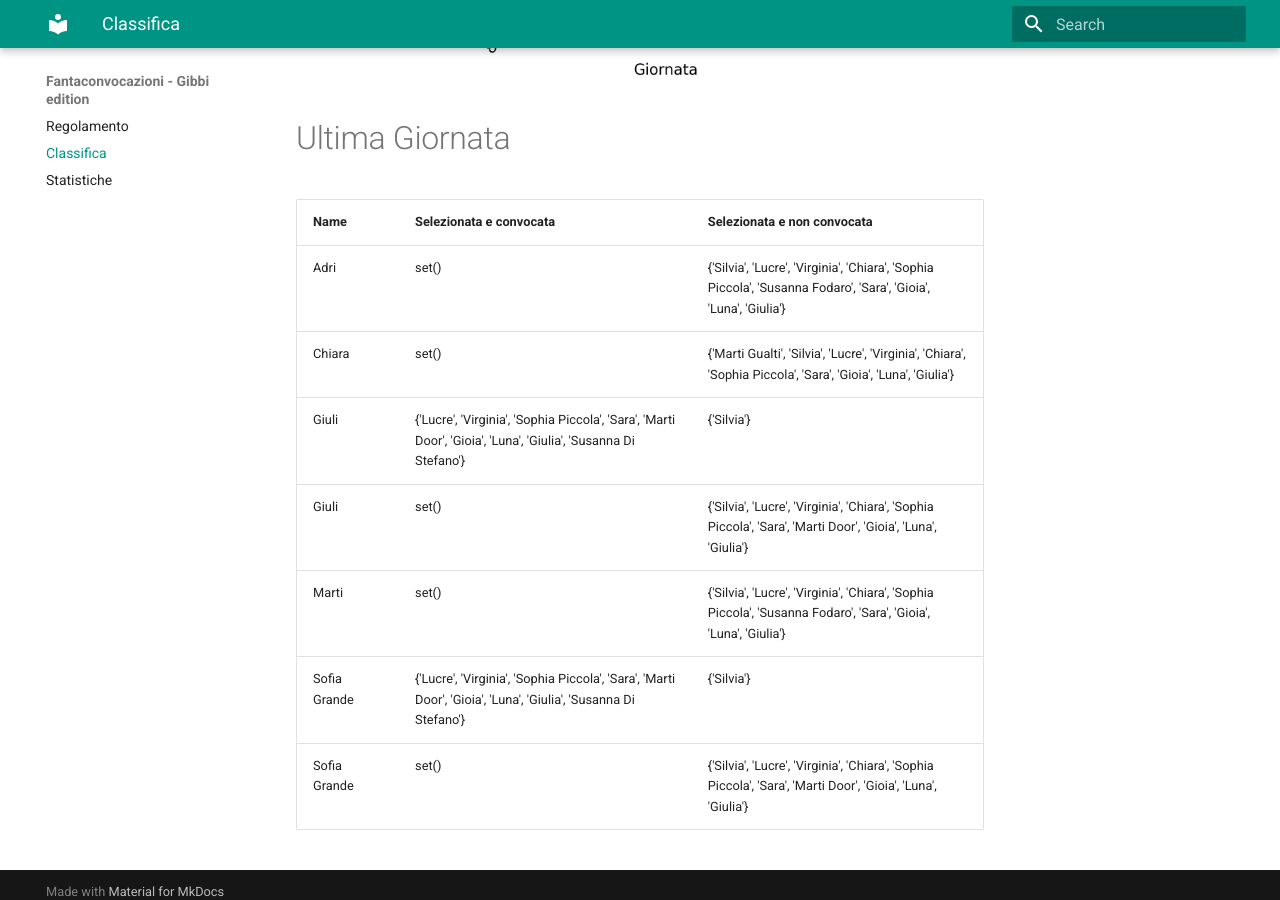
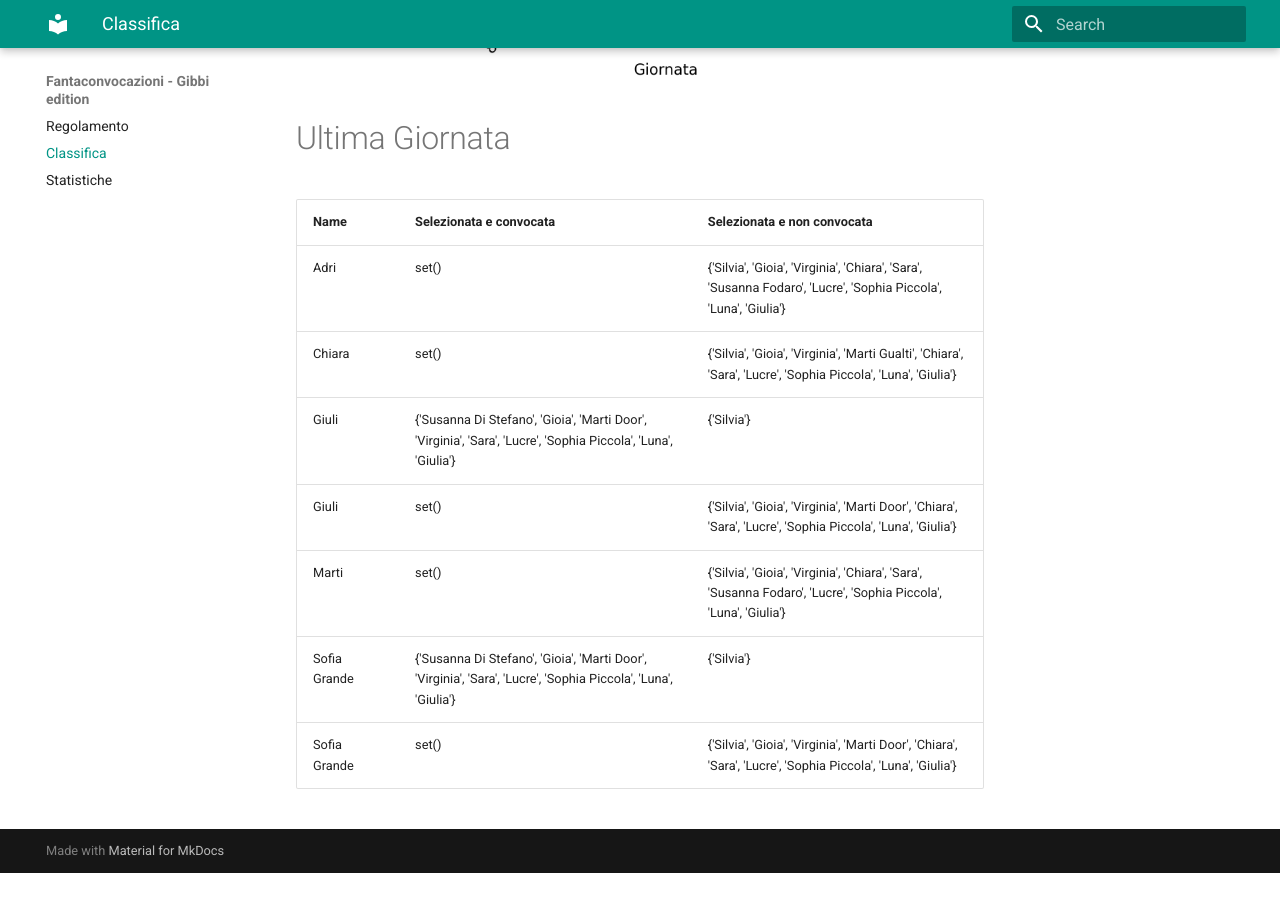
Before and after one commit to martinig94/fantagibbi, an MkDocs documentation site: the page built from docs/Classifica.md, in a window 1280 px wide and 900 px high, scrolled down 1030 px. Built offline with MkDocs 1.6.1 and Material for MkDocs 9.7.7, drawn with Linux system fonts in a browser that asks for light colours; after the commit the page ends 1903 px from its top, so only the background shows below that.

Commit message:
Auto-update from main.py

```diff
--- a/docs/Classifica.md
+++ b/docs/Classifica.md
@@ -18,11 +18,11 @@
 <!-- START_TABLE CORRECT -->
 | Name         | Selezionata e convocata                                                                                        | Selezionata e non convocata                                                                                      |
 |:-------------|:---------------------------------------------------------------------------------------------------------------|:-----------------------------------------------------------------------------------------------------------------|
-| Adri         | set()                                                                                                          | {'Silvia', 'Lucre', 'Virginia', 'Chiara', 'Sophia Piccola', 'Susanna Fodaro', 'Sara', 'Gioia', 'Luna', 'Giulia'} |
-| Chiara       | set()                                                                                                          | {'Marti Gualti', 'Silvia', 'Lucre', 'Virginia', 'Chiara', 'Sophia Piccola', 'Sara', 'Gioia', 'Luna', 'Giulia'}   |
-| Giuli        | {'Lucre', 'Virginia', 'Sophia Piccola', 'Sara', 'Marti Door', 'Gioia', 'Luna', 'Giulia', 'Susanna Di Stefano'} | {'Silvia'}                                                                                                       |
-| Giuli        | set()                                                                                                          | {'Silvia', 'Lucre', 'Virginia', 'Chiara', 'Sophia Piccola', 'Sara', 'Marti Door', 'Gioia', 'Luna', 'Giulia'}     |
-| Marti        | set()                                                                                                          | {'Silvia', 'Lucre', 'Virginia', 'Chiara', 'Sophia Piccola', 'Susanna Fodaro', 'Sara', 'Gioia', 'Luna', 'Giulia'} |
-| Sofia Grande | {'Lucre', 'Virginia', 'Sophia Piccola', 'Sara', 'Marti Door', 'Gioia', 'Luna', 'Giulia', 'Susanna Di Stefano'} | {'Silvia'}                                                                                                       |
-| Sofia Grande | set()                                                                                                          | {'Silvia', 'Lucre', 'Virginia', 'Chiara', 'Sophia Piccola', 'Sara', 'Marti Door', 'Gioia', 'Luna', 'Giulia'}     |
+| Adri         | set()                                                                                                          | {'Silvia', 'Gioia', 'Virginia', 'Chiara', 'Sara', 'Susanna Fodaro', 'Lucre', 'Sophia Piccola', 'Luna', 'Giulia'} |
+| Chiara       | set()                                                                                                          | {'Silvia', 'Gioia', 'Virginia', 'Marti Gualti', 'Chiara', 'Sara', 'Lucre', 'Sophia Piccola', 'Luna', 'Giulia'}   |
+| Giuli        | {'Susanna Di Stefano', 'Gioia', 'Marti Door', 'Virginia', 'Sara', 'Lucre', 'Sophia Piccola', 'Luna', 'Giulia'} | {'Silvia'}                                                                                                       |
+| Giuli        | set()                                                                                                          | {'Silvia', 'Gioia', 'Virginia', 'Marti Door', 'Chiara', 'Sara', 'Lucre', 'Sophia Piccola', 'Luna', 'Giulia'}     |
+| Marti        | set()                                                                                                          | {'Silvia', 'Gioia', 'Virginia', 'Chiara', 'Sara', 'Susanna Fodaro', 'Lucre', 'Sophia Piccola', 'Luna', 'Giulia'} |
+| Sofia Grande | {'Susanna Di Stefano', 'Gioia', 'Marti Door', 'Virginia', 'Sara', 'Lucre', 'Sophia Piccola', 'Luna', 'Giulia'} | {'Silvia'}                                                                                                       |
+| Sofia Grande | set()                                                                                                          | {'Silvia', 'Gioia', 'Virginia', 'Marti Door', 'Chiara', 'Sara', 'Lucre', 'Sophia Piccola', 'Luna', 'Giulia'}     |
 <!-- END_TABLE CORRECT -->
```
